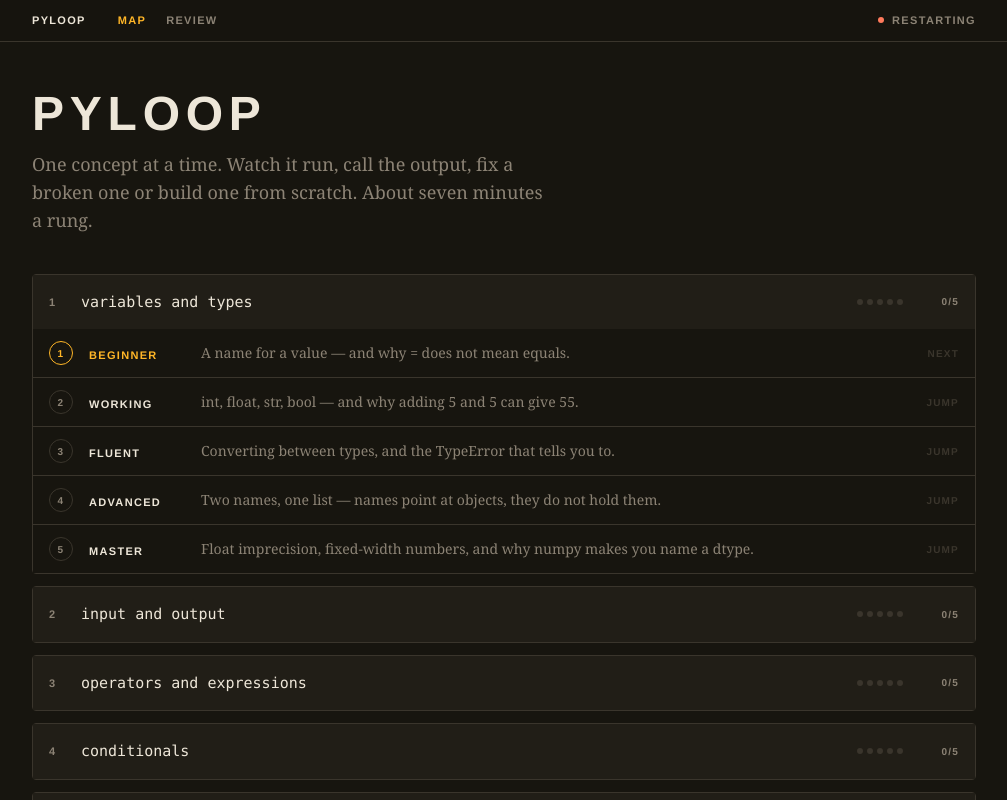
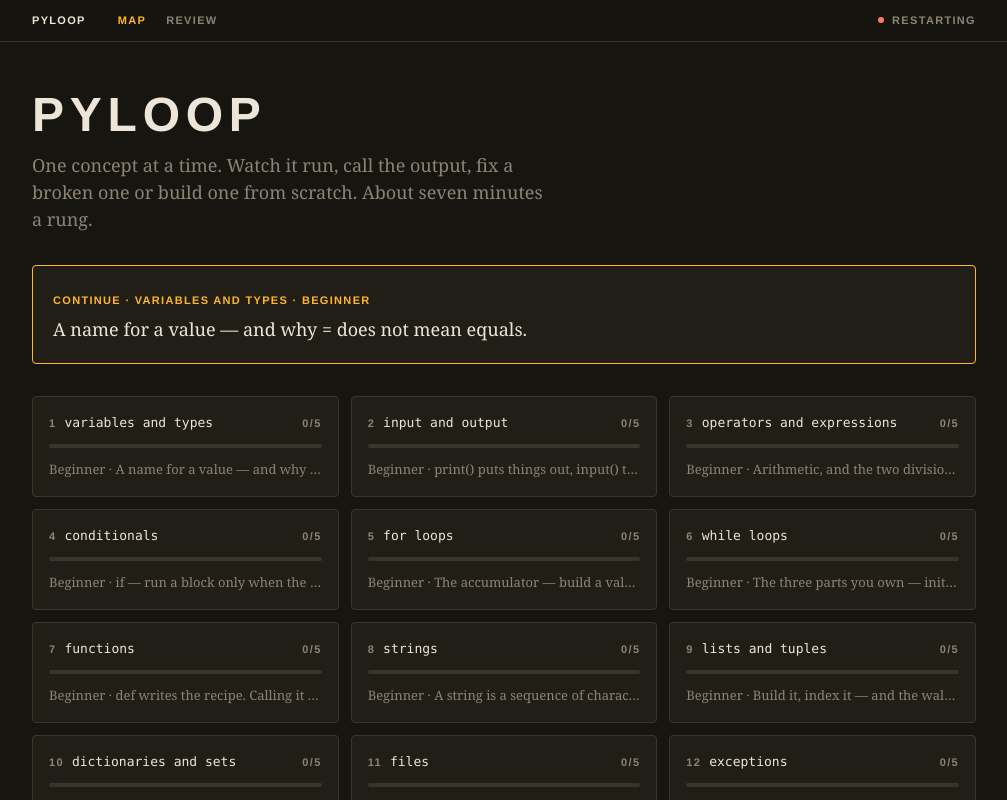
Before and after one commit to MistaJoka/pyloop, a React (Vite) app: page / in a window 1280 px wide. Shown: the top 800 px of the page, without its empty margins (136-1143 px from the left). Built offline with nearby package versions, Linux system fonts and the light colour scheme.

Commit message:
Rebuild TopicMap as dashboard: resume card, card grid, progress bars

```diff
--- /dev/null
+++ b/src/ui/ProgressBar.tsx
@@ -0,0 +1,26 @@
+/** Thin two-segment progress bar: green for clean clears, amber for rungs
+ *  cleared with help or a guessed prediction ("worth another go"). Fills
+ *  from zero once on mount. Replaces the old dot pips. */
+export function ProgressBar({
+  clean,
+  shaky,
+  total,
+}: {
+  clean: number
+  shaky: number
+  total: number
+}) {
+  const filled = total > 0 ? ((clean + shaky) / total) * 100 : 0
+  return (
+    <div
+      className="h-1 w-full overflow-hidden rounded-full"
+      style={{ background: 'var(--rule)' }}
+      aria-label={`${clean + shaky} of ${total} cleared${shaky ? `, ${shaky} worth another go` : ''}`}
+    >
+      <div className="bar-fill flex h-full" style={{ width: `${filled}%` }}>
+        <div style={{ flex: clean, background: 'var(--good)' }} />
+        <div style={{ flex: shaky, background: 'var(--amber)' }} />
+      </div>
+    </div>
+  )
+}
--- a/src/ui/TopicMap.tsx
+++ b/src/ui/TopicMap.tsx
@@ -1,22 +1,33 @@
-import { useState } from 'react'
+import { Fragment, useState } from 'react'
 import { topics } from '../content/topics'
-import { levelName, type LevelId } from '../content/types'
+import { levelName, type LevelId, type Topic } from '../content/types'
 import {
-  clearedCount, isLevelDone, needsAnotherLook, nextLevel, type Progress,
+  clearedCount,
+  isLevelDone,
+  needsAnotherLook,
+  nextLevel,
+  type Progress,
 } from '../progress/store'
+import { ProgressBar } from './ProgressBar'
 
-function Pips({ cleared, total }: { cleared: number; total: number }) {
-  return (
-    <span className="flex gap-1" aria-label={`${cleared} of ${total} cleared`}>
-      {Array.from({ length: total }, (_, n) => (
-        <span
-          key={n}
-          className="h-1.5 w-1.5 rounded-full"
-          style={{ background: n < cleared ? 'var(--good)' : 'var(--rule)' }}
-        />
-      ))}
-    </span>
-  )
+/** First topic in course order with an uncleared rung — what Continue
+ *  points at. Null once every rung in the course is cleared. */
+function firstUnfinished(progress: Progress): { topic: Topic; level: LevelId } | null {
+  for (const t of topics) {
+    const next = nextLevel(progress, t.id, t.levels.map((l) => l.level))
+    if (next !== null) return { topic: t, level: next }
+  }
+  return null
+}
+
+function shakyCount(progress: Progress, topicId: string, ids: LevelId[]): number {
+  return ids.filter((l) => needsAnotherLook(progress, topicId, l)).length
+}
+
+function chunk<T>(xs: T[], n: number): T[][] {
+  const out: T[][] = []
+  for (let i = 0; i < xs.length; i += n) out.push(xs.slice(i, i + n))
+  return out
 }
 
 export function TopicMap({
@@ -30,78 +41,126 @@
   dueTodayCount: number
   onOpenReview: () => void
 }) {
-  const [openId, setOpenId] = useState<string | null>(topics[0]?.id ?? null)
+  const [openId, setOpenId] = useState<string | null>(null)
+  const resume = firstUnfinished(progress)
+  const resumeLevel = resume?.topic.levels.find((l) => l.level === resume.level)
 
   return (
     <div>
-      <h1 className="label text-5xl" style={{ color: 'var(--ink)' }}>
+      <h1 className="label t-display" style={{ color: 'var(--ink)' }}>
         PyLoop
       </h1>
-      <p className="mt-3 max-w-lg text-lg" style={{ color: 'var(--dim)' }}>
+      <p className="t-lead mt-3 max-w-lg" style={{ color: 'var(--dim)' }}>
         One concept at a time. Watch it run, call the output, fix a broken one or build one
         from scratch. About seven minutes a rung.
       </p>
 
+      {/* The single most likely action: the next unfinished rung. */}
+      {resume && resumeLevel && (
+        <button
+          onClick={() => onPick(resume.topic.id, resume.level)}
+          className="lift mt-8 w-full rounded p-5 text-left"
+          style={{ background: 'var(--panel)', border: '1px solid var(--amber)' }}
+        >
+          <span className="label t-label" style={{ color: 'var(--amber)' }}>
+            Continue · {resume.topic.title} · {levelName(resume.level)}
+          </span>
+          <p className="t-lead mt-1.5" style={{ color: 'var(--ink)' }}>
+            {resumeLevel.blurb}
+          </p>
+        </button>
+      )}
+
+      {/* Quiet when nothing's due; visible without shouting when something is. */}
       {dueTodayCount > 0 && (
         <button
           onClick={onOpenReview}
-          className="label mt-4 text-[11px]"
-          style={{ color: 'var(--amber)' }}
+          className="lift mt-3 w-full rounded p-4 text-left"
+          style={{ background: 'var(--panel)', border: '1px solid var(--rule)' }}
         >
+          <span className="label t-label" style={{ color: 'var(--amber)' }}>
             {dueTodayCount} to review today →
+          </span>
         </button>
       )}
 
-      <div className="mt-10 space-y-3">
-        {topics.map((t) => {
+      <div className="mt-8 space-y-3">
+        {chunk(topics, 3).map((row, rowIdx) => {
+          const openTopic = row.find((t) => t.id === openId)
+          return (
+            <Fragment key={rowIdx}>
+              <div className="grid grid-cols-3 gap-3">
+                {row.map((t) => {
                   const ids = t.levels.map((l) => l.level)
                   const cleared = clearedCount(progress, t.id)
+                  const shaky = shakyCount(progress, t.id, ids)
                   const next = nextLevel(progress, t.id, ids)
+                  const nextLv = next ? t.levels.find((l) => l.level === next) : null
                   const open = openId === t.id
                   return (
-            <div key={t.id} className="rounded" style={{ border: '1px solid var(--rule)' }}>
                     <button
+                      key={t.id}
                       onClick={() => setOpenId(open ? null : t.id)}
                       aria-expanded={open}
-                className="flex w-full items-center gap-4 p-4 text-left"
-                style={{ background: 'var(--panel)' }}
+                      className="lift rounded p-4 text-left"
+                      style={{
+                        background: 'var(--panel)',
+                        border: `1px solid ${open ? 'rgba(255, 182, 39, 0.45)' : 'var(--rule)'}`,
+                      }}
                     >
-                <span className="label w-4 text-[11px]" style={{ color: 'var(--dim)' }}>
+                      <div className="flex items-baseline gap-2">
+                        <span className="label t-label" style={{ color: 'var(--dim)' }}>
                           {t.order}
                         </span>
-                <span className="mono flex-1 text-[15px]" style={{ color: 'var(--ink)' }}>
+                        <span className="mono t-mono flex-1" style={{ color: 'var(--ink)' }}>
                           {t.title}
                         </span>
-                <Pips cleared={cleared} total={t.levels.length} />
-                <span className="label w-10 text-right text-[10px]" style={{ color: 'var(--dim)' }}>
+                        <span className="label t-label" style={{ color: 'var(--dim)' }}>
                           {cleared}/{t.levels.length}
                         </span>
+                      </div>
+                      <div className="mt-3">
+                        <ProgressBar
+                          clean={cleared - shaky}
+                          shaky={shaky}
+                          total={t.levels.length}
+                        />
+                      </div>
+                      <p className="t-mono mt-3 truncate" style={{ color: 'var(--dim)' }}>
+                        {nextLv ? `${levelName(nextLv.level)} · ${nextLv.blurb}` : 'All five cleared'}
+                      </p>
                     </button>
+                  )
+                })}
+              </div>
 
-              {open && (
-                <div className="space-y-px" style={{ background: 'var(--rule)' }}>
-                  {t.levels.map((lv) => {
-                    const done = isLevelDone(progress, t.id, lv.level)
-                    // Cleared, but with help or a guessed prediction. Shown
-                    // hollow — not a scold, just an honest record of which
-                    // rungs are worth another shot.
-                    const shaky = needsAnotherLook(progress, t.id, lv.level)
-                    const isNext = next === lv.level
-                    const mark = done ? (shaky ? 'var(--amber)' : 'var(--good)') : null
+              {/* Level picker: expands in place below the open card's row.
+                  A panel, not a modal — modals are a different app. */}
+              {openTopic && (
+                <div
+                  className="fade-rise space-y-px rounded"
+                  style={{ background: 'var(--rule)', border: '1px solid var(--rule)' }}
+                >
+                  {openTopic.levels.map((lv) => {
+                    const done = isLevelDone(progress, openTopic.id, lv.level)
+                    const shakyLv = needsAnotherLook(progress, openTopic.id, lv.level)
+                    const ids = openTopic.levels.map((l) => l.level)
+                    const isNext = nextLevel(progress, openTopic.id, ids) === lv.level
+                    const mark = done ? (shakyLv ? 'var(--amber)' : 'var(--good)') : null
                     return (
                       <button
                         key={lv.level}
-                        onClick={() => onPick(t.id, lv.level)}
+                        onClick={() => onPick(openTopic.id, lv.level)}
                         className="flex w-full items-center gap-4 px-4 py-3 text-left"
                         style={{ background: 'var(--ground)' }}
                       >
                         <span
-                          className="label flex h-6 w-6 shrink-0 items-center justify-center rounded-full text-[10px]"
+                          className="label t-label flex h-6 w-6 shrink-0 items-center justify-center rounded-full"
                           style={{
-                            background: done && !shaky ? 'var(--good)' : 'transparent',
+                            background: done && !shakyLv ? 'var(--good)' : 'transparent',
                             border: `1px solid ${mark ?? (isNext ? 'var(--amber)' : 'var(--rule)')}`,
                             color: done
-                              ? shaky
+                              ? shakyLv
                                 ? 'var(--amber)'
                                 : 'var(--ground)'
                               : isNext
@@ -113,32 +172,32 @@
                         </span>
                         <span className="w-24 shrink-0">
                           <span
-                            className="label text-[11px]"
+                            className="label t-label"
                             style={{ color: mark ?? (isNext ? 'var(--amber)' : 'var(--ink)') }}
                           >
                             {levelName(lv.level)}
                           </span>
                         </span>
-                        <span className="flex-1 text-sm" style={{ color: 'var(--dim)' }}>
+                        <span className="t-body flex-1" style={{ color: 'var(--dim)' }}>
                           {lv.blurb}
                         </span>
                         <span
-                          className="label text-[10px]"
-                          style={{ color: shaky ? 'var(--amber)' : 'var(--rule)' }}
+                          className="label t-label"
+                          style={{ color: shakyLv ? 'var(--amber)' : 'var(--rule)' }}
                         >
-                          {shaky ? 'Worth another go' : done ? 'Again' : isNext ? 'Next' : 'Jump'}
+                          {shakyLv ? 'Worth another go' : done ? 'Again' : isNext ? 'Next' : 'Jump'}
                         </span>
                       </button>
                     )
                   })}
                 </div>
               )}
-            </div>
+            </Fragment>
           )
         })}
       </div>
 
-      <p className="mt-12 max-w-lg text-sm" style={{ color: 'var(--rule)' }}>
+      <p className="t-body mt-12 max-w-lg" style={{ color: 'var(--rule)' }}>
         Nothing is locked. If Beginner insults you, jump to Advanced — the ladder is a
         suggestion, not a gate.
       </p>
```
Lines whose indentation alone changed are shown as unchanged.
